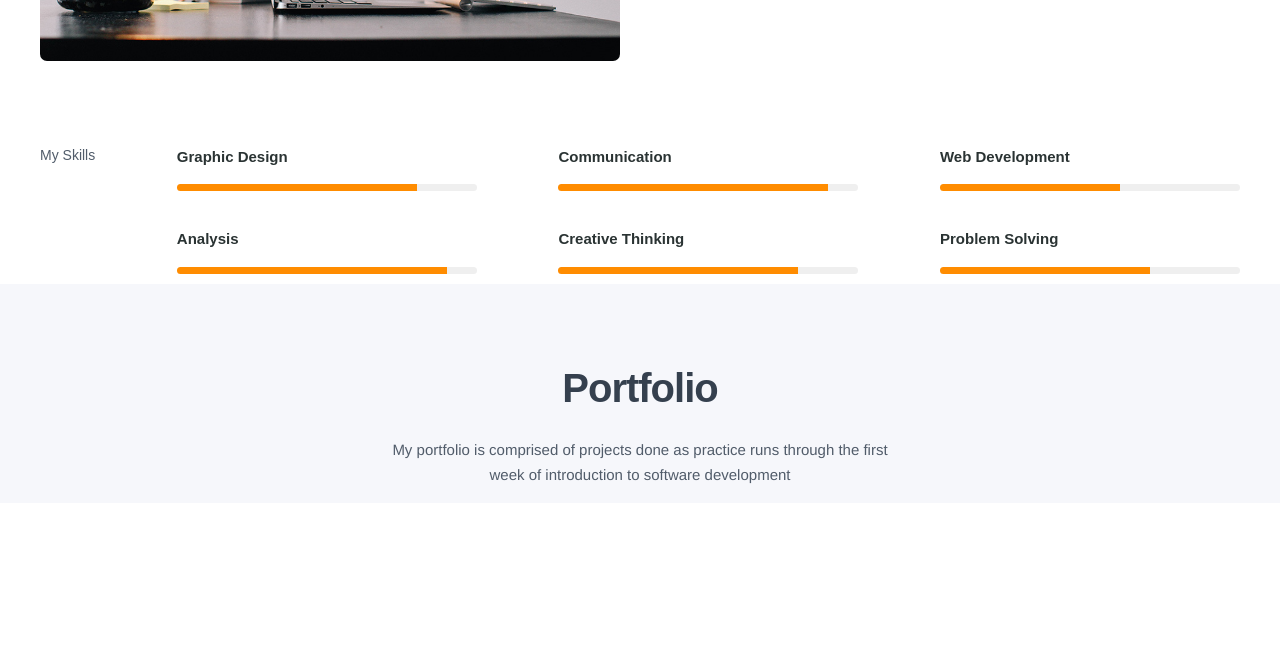
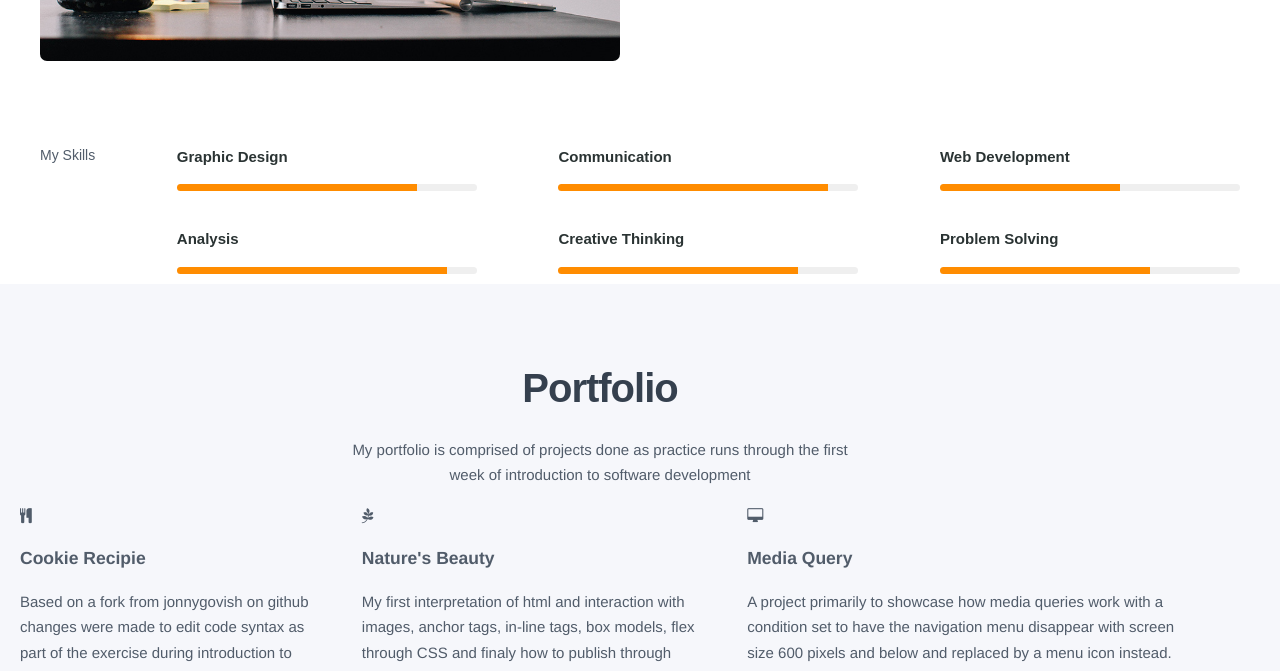
Before and after one commit to Kemnygh/portfolio, a plain HTML site: page index.html in a window 1280 px wide. Shown: the part 1204-1875 px from the top of the page. Before the commit the page ends 1707 px from the top, so only its background shows below. Drawn offline with Linux system fonts and the light colour scheme.

Commit message:
add project items under portfolio

```diff
--- a/assets/css/style.css
+++ b/assets/css/style.css
@@ -310,10 +310,19 @@ nav div#logo a{
 }
 
 /* Portfolio page ------------------------------------------------------------------*/
+#portfolio{
+  width: 1200px;
+  height: auto;
+  display:flex;
+  flex-direction: column;
+  justify-content: center;
+  align-items: center;
+}
 
 .p-intro{
   justify-content: center;
   display:flex;
+  flex: 1;
   flex-wrap: wrap;
   margin-top: 80px;
   width: 100%;
@@ -329,3 +338,13 @@ nav div#logo a{
   text-align: center;
   width: 500px;
 }
+
+.projects{
+  display: flex;
+  flex-direction: row;
+  justify-content: space-evenly;
+}
+
+.proj{
+  margin: 0 20px 0 20px;
+}
--- a/index.html
+++ b/index.html
@@ -132,8 +132,31 @@
         </p>
       </div>
       <div class="projects">
-        <div class="proj1">
-
+        <div class="proj">
+          <i class="fa fa-cutlery" class="proj-icon"></i>
+          <div class="proj-details">
+            <h3>Cookie Recipie</h3>
+            <p>Based on a fork from jonnygovish on github changes were made to edit code syntax as part of the exercise during introduction to html.</p>
+            <a href="https://github.com/Kemnygh/recipe-cookie">REVIEW  <i class="fa fa-angle-right"></i></a>
+          </div>
+        </div>
+        <div class="proj">
+          <i class="fa fa-pagelines" class="proj-icon"></i>
+          <div class="proj-details">
+            <h3>Nature's Beauty</h3>
+            <p>My first interpretation of html and interaction with images, anchor tags, in-line tags, box models, flex through CSS and finaly how to publish through github</p>
+            <a href="https://kemnygh.github.io/start_week/">REVIEW  <i class="fa fa-angle-right"></i></a>
+          </div>
+        </div>
+        <div class="proj">
+          <i class="fa fa-desktop" class="proj-icon"></i>
+          <div class="proj-details">
+            <h3>Media Query</h3>
+            <p>A project primarily to showcase how media queries work with a condition set to have the navigation menu disappear with screen size 600 pixels and below and replaced
+              by a menu icon instead.
+            </p>
+            <a href="https://kemnygh.github.io/media_query/">REVIEW  <i class="fa fa-angle-right"></i></a>
+          </div>
         </div>
       </div>
 
```
